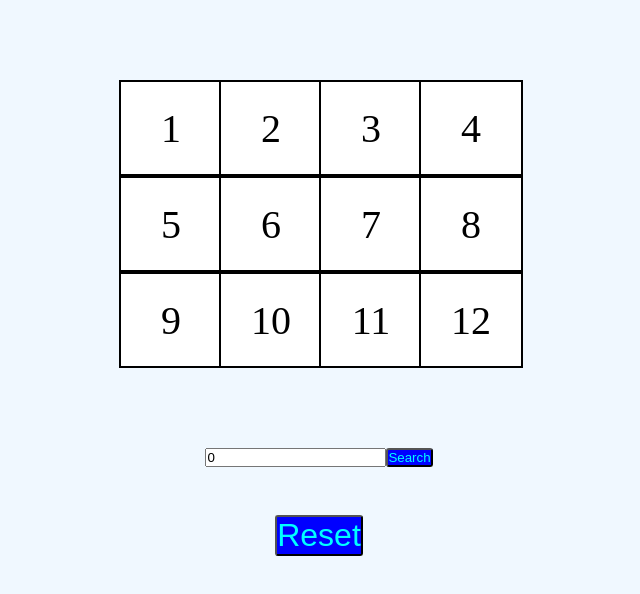
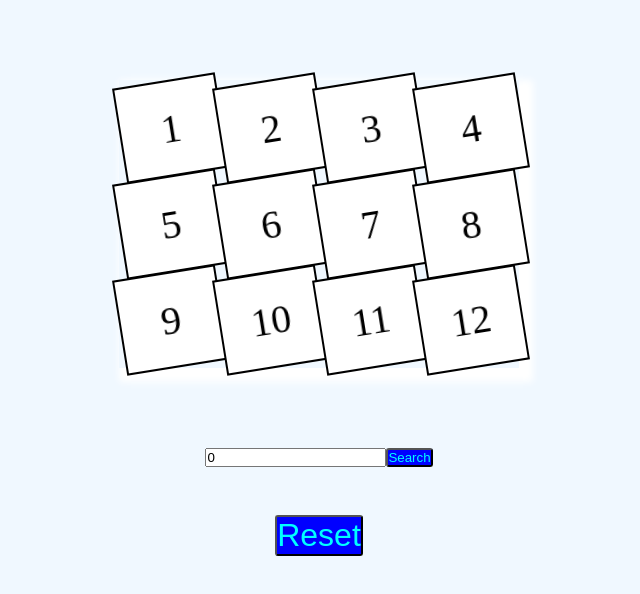
Before and after one commit to premsaiswain/DS-visualizer, a React (Create React App) app: page / in a window 1280 px wide. Shown: the top 594 px of the page, without its empty margins (321-961 px from the left). Built offline with nearby package versions, Linux system fonts and the light colour scheme.

Commit message:
Linear search demo 3

```diff
--- a/src/App.css
+++ b/src/App.css
@@ -40,6 +40,7 @@
    display: grid;
   grid-template-columns: 100px 100px 100px 100px;
   grid-template-row: 100px;
+  box-shadow:7px 7px 7px 7px white;
 }
 .elements{
 width: 100px;
--- a/src/box.jsx
+++ b/src/box.jsx
@@ -56,8 +56,9 @@
                         backgroundColor:work?"white":"",
                      }}
                      transition={{
-                       type:"twin",
-                       duration: 5
+                       type:"spring",
+                       stiffness:60,
+                       damping:90
                      }}
                       key={index}>{ele}</motion.div>
                      })
@@ -75,7 +76,7 @@
                 setWork(true);
                 setAns(false);
                 setitem(0);
-               }}>Reset</button>
+             }}>Reset</button>
             </div>
 
         </div>
```
